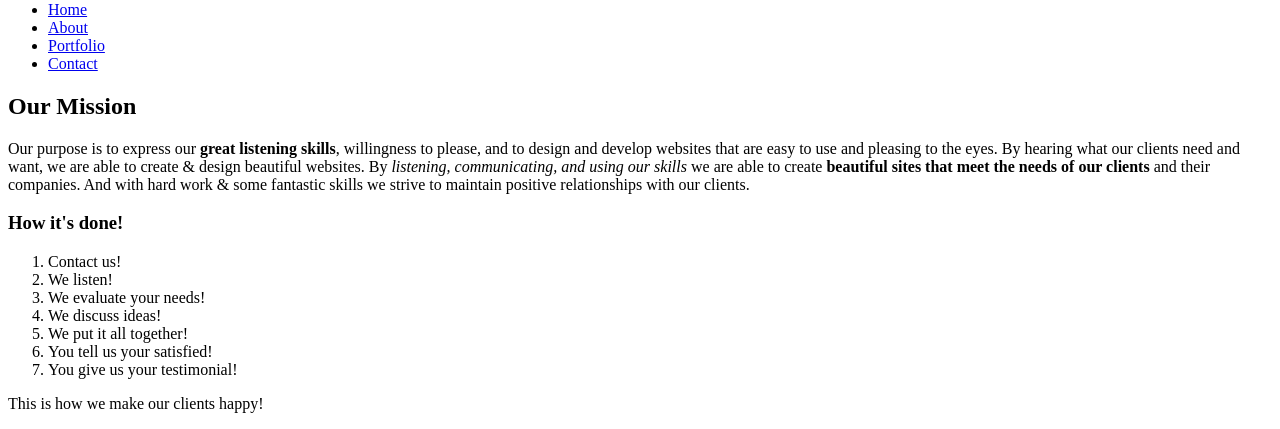
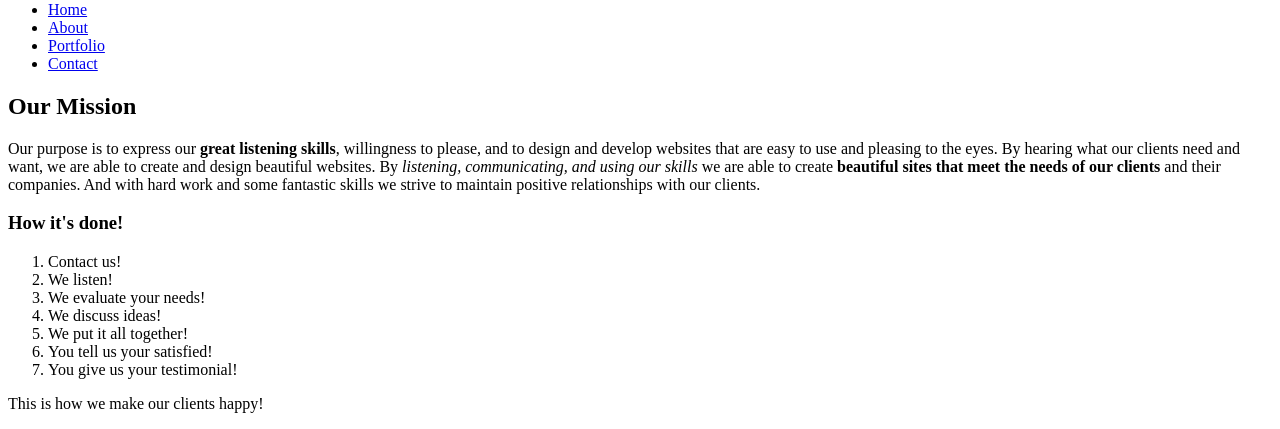
Before and after one commit to amyrays/wsd-page, a plain HTML site: page index.html in a window 1280 px wide. Shown: the part 371-800 px from the top of the page. Drawn offline with Linux system fonts and the light colour scheme.

Commit message:
changed amp symbol to and in Mission Statement

```diff
--- a/index.html
+++ b/index.html
@@ -25,7 +25,7 @@
 	<div>
 	<section>
 			<h2>Our Mission</h2>
-			<p class="artlicle">Our purpose is to express our <strong>great listening skills</strong>, willingness to please, and to design and develop websites that are easy to use and pleasing to the eyes. By hearing what our clients need and want, we are able to create & design beautiful websites. By <em>listening, communicating, and using our skills</em> we are able to create <strong>beautiful sites that meet the needs of our clients</strong> and their companies. And with <span>hard work & some fantastic skills we strive to maintain positive relationships</span> with our clients.</p>
+			<p class="artlicle">Our purpose is to express our <strong>great listening skills</strong>, willingness to please, and to design and develop websites that are easy to use and pleasing to the eyes. By hearing what our clients need and want, we are able to create and design beautiful websites. By <em>listening, communicating, and using our skills</em> we are able to create <strong>beautiful sites that meet the needs of our clients</strong> and their companies. And with <span>hard work and some fantastic skills we strive to maintain positive relationships</span> with our clients.</p>
 	</section>
 
 	<section>
```
